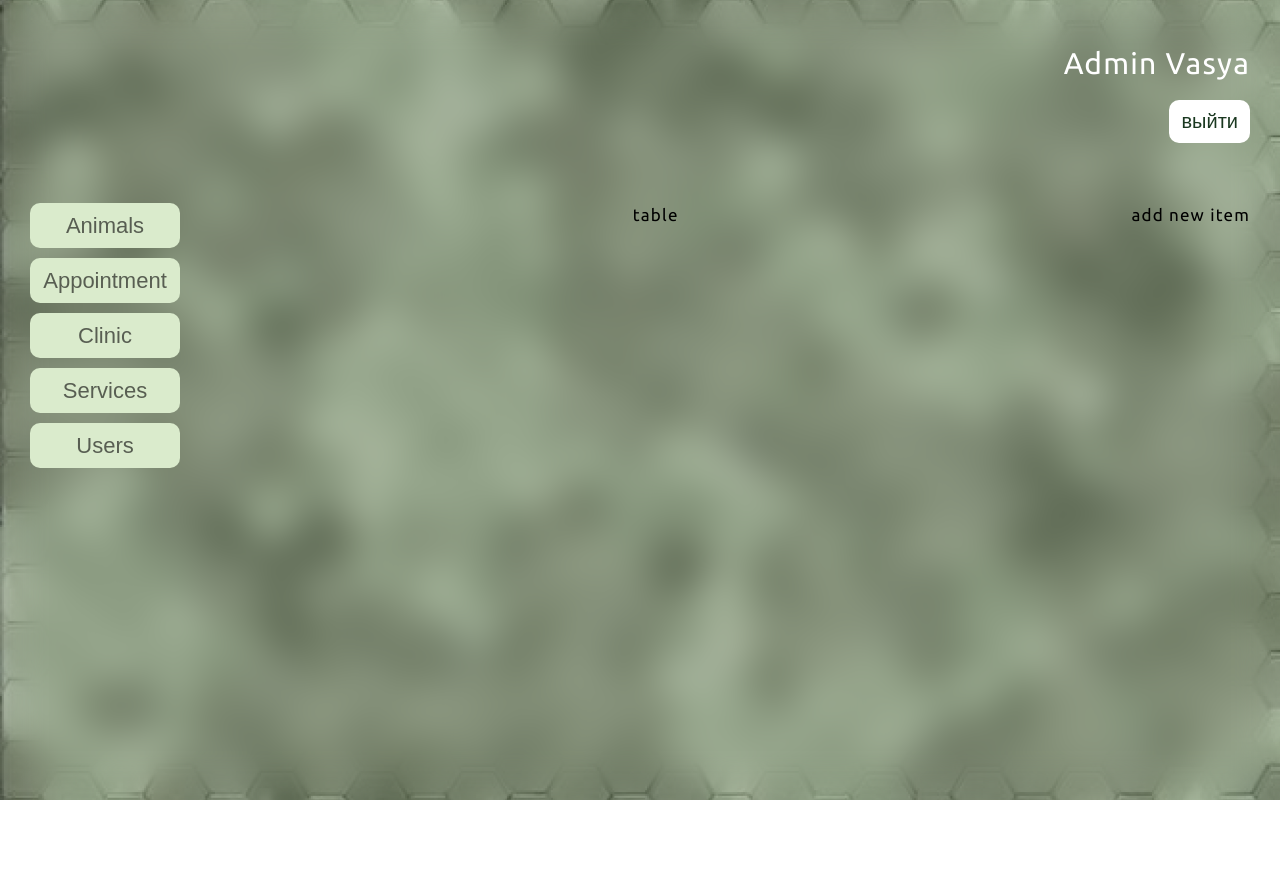
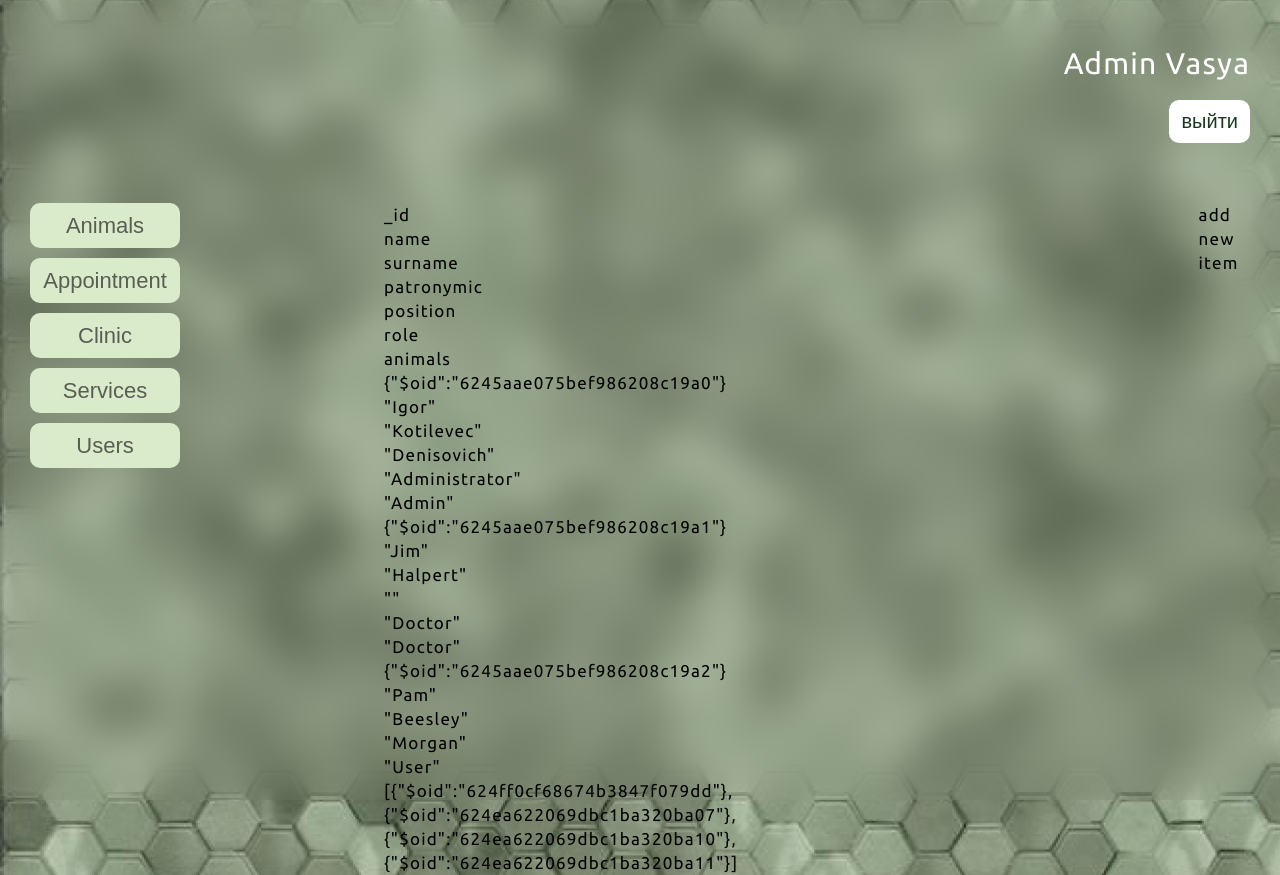
Before and after one commit to 21shunya/vet-clinic, a React (Create React App) app: page / in a window 1280 px wide. Before the commit the page ends 800 px from the top, so only its background shows below. Built offline with nearby package versions, Linux system fonts and the light colour scheme; a web font is replaced by a local one.

Commit message:
feat(): add table

```diff
--- a/src/Components/Content.tsx
+++ b/src/Components/Content.tsx
@@ -1,13 +1,13 @@
-import React from 'react';
+import React, { useState } from 'react';
 import { ButtonList } from './ButtonList';
+import { Table } from './Table';
 
 export const Content: React.FC = () => {
+
   return (
     <div className='content_wrapper'>
       <ButtonList />
-      <div>
-        table
-      </div>
+      <Table />
       <div>
         add new item
       </div>
--- a/src/Components/Table.tsx
+++ b/src/Components/Table.tsx
@@ -1,9 +1,54 @@
-import React from 'react';
+import React, { useState } from 'react';
+import { TableRow } from './TableRow';
 
 export const Table: React.FC = () => {
+
+  const tableData = [
+    {
+      '_id': {
+        '$oid': '6245aae075bef986208c19a0'
+      },
+      'name': 'Igor',
+      'surname': 'Kotilevec',
+      'patronymic': 'Denisovich',
+      'position': 'Administrator',
+      'role': 'Admin'
+    },
+    {
+      '_id': {
+        '$oid': '6245aae075bef986208c19a1'
+      },
+      'name': 'Jim',
+      'surname': 'Halpert',
+      'patronymic': '',
+      'position': 'Doctor',
+      'role': 'Doctor'
+    },
+    {  '_id': {
+      '$oid': '6245aae075bef986208c19a2'  },
+    'name': 'Pam',
+
+    'surname': 'Beesley',
+    'patronymic': 'Morgan',
+    'role': 'User',  'animals': [    {      '$oid': '624ff0cf68674b3847f079dd'    },    {      '$oid': '624ea622069dbc1ba320ba07'    },    {      '$oid': '624ea622069dbc1ba320ba10'    },    {      '$oid': '624ea622069dbc1ba320ba11'    }  ]}
+  ];
+
+  const keys: string[] = [];
+
+  {tableData.map((document) => {
+    {Object.keys(document).map((item) => {
+      if (keys.includes(item)) return;
+      else keys.push(item);
+    });}
+  });}
+  console.log(keys);
+
   return (
     <div className='table-wrapper'>
-
+      <TableRow keys={keys} document={document} header={true}/>
+      {tableData.map((document, _id) => {
+        return <TableRow key={_id} document={document} keys={keys} header={false}/>;
+      })}
     </div>
   );
 };
--- /dev/null
+++ b/src/Components/TableCell.tsx
@@ -0,0 +1,13 @@
+import React from 'react';
+
+interface ItemProps {
+  item: string
+}
+
+export const TableCell: React.FC<ItemProps> = (props) => {
+  return (
+    <div className='table-cell-wrapper'>
+      {props.item}
+    </div>
+  );
+};
--- /dev/null
+++ b/src/Components/TableRow.tsx
@@ -0,0 +1,25 @@
+import React, { useState } from 'react';
+import { TableCell } from './TableCell';
+
+interface DocumentProps {
+  document: object,
+  keys: string[],
+  header: boolean
+}
+
+export const TableRow: React.FC<DocumentProps> = (props) => {
+
+  return props.header ?  (
+    <div className='table-row-wrapper'>
+      {props.keys?.map((item, index) => {
+        return (<TableCell key={index} item={item} />);
+      })}
+    </div> )
+    :  (
+      <div className='table-row-wrapper'>
+        {props.keys?.map((_key, index) => {
+          return ( <TableCell key={index} item={JSON.stringify(props.document[_key as keyof object])}/>);
+        })}
+      </div>
+    );
+};
```
